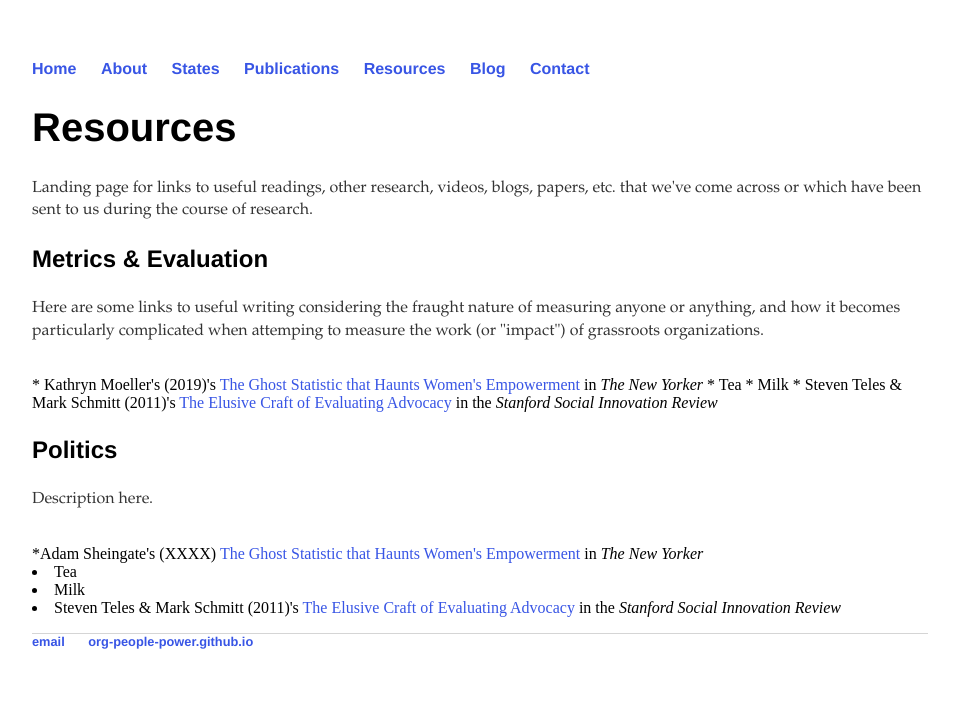
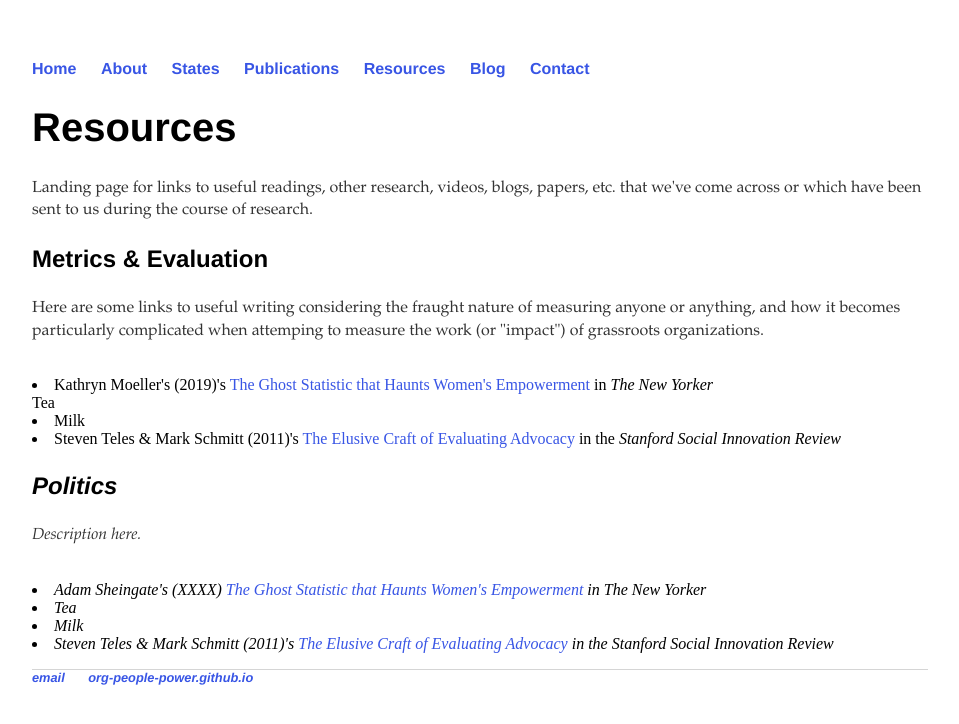
Before and after one commit to org-people-power/org-people-power.github.io, a Jekyll site: the page built from resources/index.html, in a window 1280 px wide. Shown: the top 724 px of the page, without its empty margins (160-1119 px from the left). Built offline with Jekyll 4.4.1, drawn with Linux system fonts in a browser that asks for light colours.

```diff
--- a/resources/index.html
+++ b/resources/index.html
@@ -11,14 +11,13 @@ title: Resources
 <h3>Metrics & Evaluation</h3>
 
 <p> Here are some links to useful writing considering the fraught nature of measuring anyone or anything, and how it becomes particularly complicated when attemping to measure the work (or "impact") of grassroots organizations.</p> <br>
-* Kathryn Moeller's (2019)'s <a href="https://www.newyorker.com/science/elements/the-ghost-statistic-that-haunts-womens-	empowerment">The Ghost Statistic that Haunts Women's Empowerment</a> in <i>The New Yorker</i></li>
-* Tea
-* Milk
-* Steven Teles & Mark Schmitt (2011)'s <a href="https://ssir.org/articles/entry/the_elusive_craft_of_evaluating_advocacy">The Elusive Craft of Evaluating Advocacy</a> in the <i>Stanford Social Innovation Review</i>
+<li> Kathryn Moeller's (2019)'s <a href="https://www.newyorker.com/science/elements/the-ghost-statistic-that-haunts-womens-	empowerment">The Ghost Statistic that Haunts Women's Empowerment</a> in <i>The New Yorker</i></li>Tea
+<li> Milk </li>
+<li> Steven Teles & Mark Schmitt (2011)'s <a href="https://ssir.org/articles/entry/the_elusive_craft_of_evaluating_advocacy">The Elusive Craft of Evaluating Advocacy</a> in the <i>Stanford Social Innovation Review</li>
 </p>
 <h3>Politics</h3>
 <p> Description here.</p><br>
-*Adam Sheingate's (XXXX) <a href="https://www.newyorker.com/science/elements/the-ghost-statistic-that-haunts-womens-empowerment">The Ghost Statistic that Haunts Women's Empowerment</a> in <i>The New Yorker</i></li>
+<li> Adam Sheingate's (XXXX) <a href="https://www.newyorker.com/science/elements/the-ghost-statistic-that-haunts-womens-empowerment">The Ghost Statistic that Haunts Women's Empowerment</a> in <i>The New Yorker</i></li>
 <li>Tea</li>
 <li>Milk</li>
 <li>Steven Teles & Mark Schmitt (2011)'s <a href="https://ssir.org/articles/entry/the_elusive_craft_of_evaluating_advocacy">The Elusive Craft of Evaluating Advocacy</a> in the <i>Stanford Social Innovation Review</i></li></p>
```
